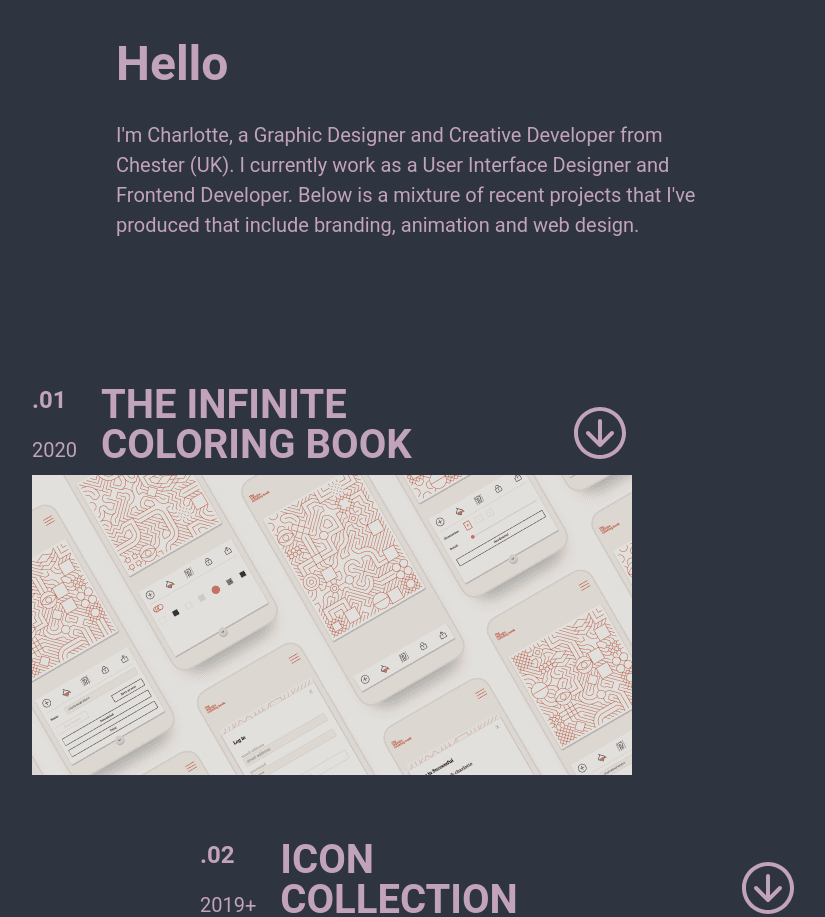
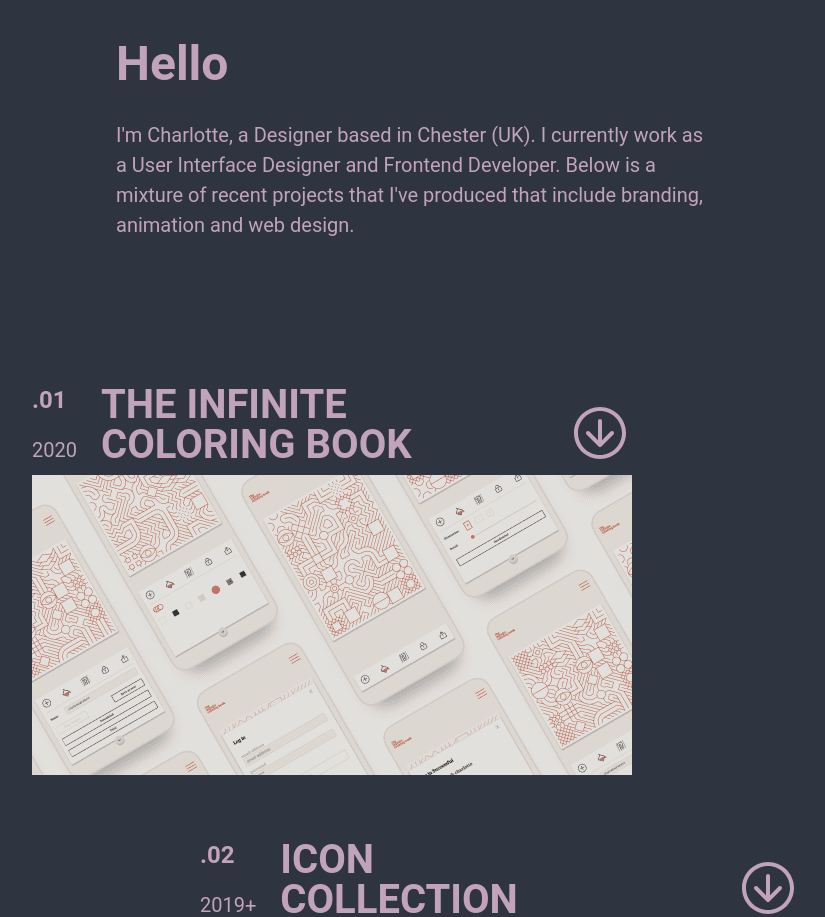
Before and after one commit to charlotte-hues/portfolio-nextjs, a Next.js app: page / in a window 1280 px wide. Shown: the part 800-1717 px from the top of the page, without its empty margins (224-1049 px from the left). Built offline with nearby package versions, Linux system fonts and the light colour scheme; a web font is replaced by a local one.

Commit message:
Changed text in about

```diff
--- a/components/sections/About/About.js
+++ b/components/sections/About/About.js
@@ -14,7 +14,7 @@ const About = () => {
   return (
     <Container>
     <h1>Hello</h1>
-    <p>I'm Charlotte, a Graphic Designer and Creative Developer from Chester (UK).
+    <p>I'm Charlotte, a Designer based in Chester (UK).
     I currently work as a User Interface Designer and Frontend Developer.
     Below is a mixture of recent projects that I've produced that include branding, animation and web design.</p>
     </Container>
```
